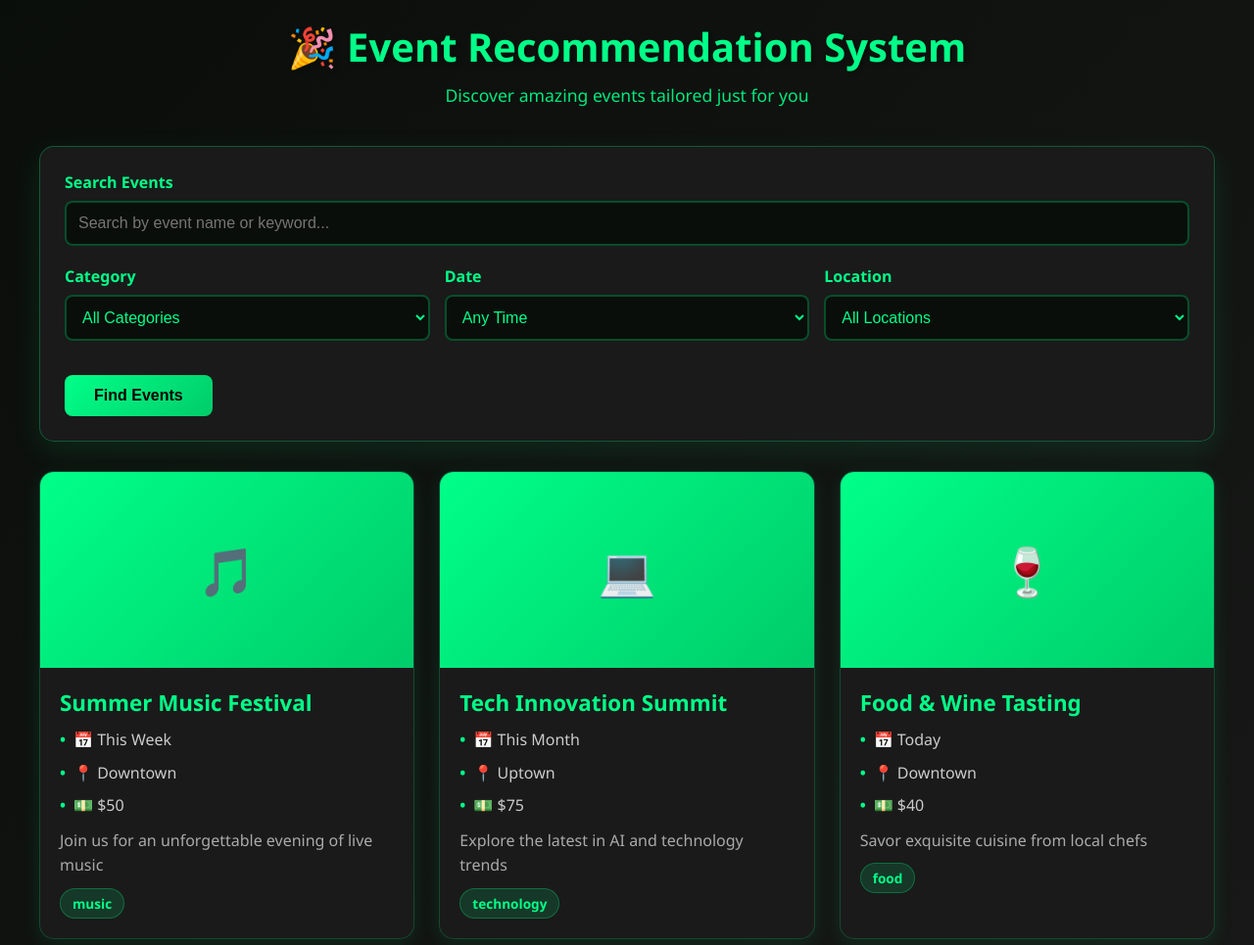
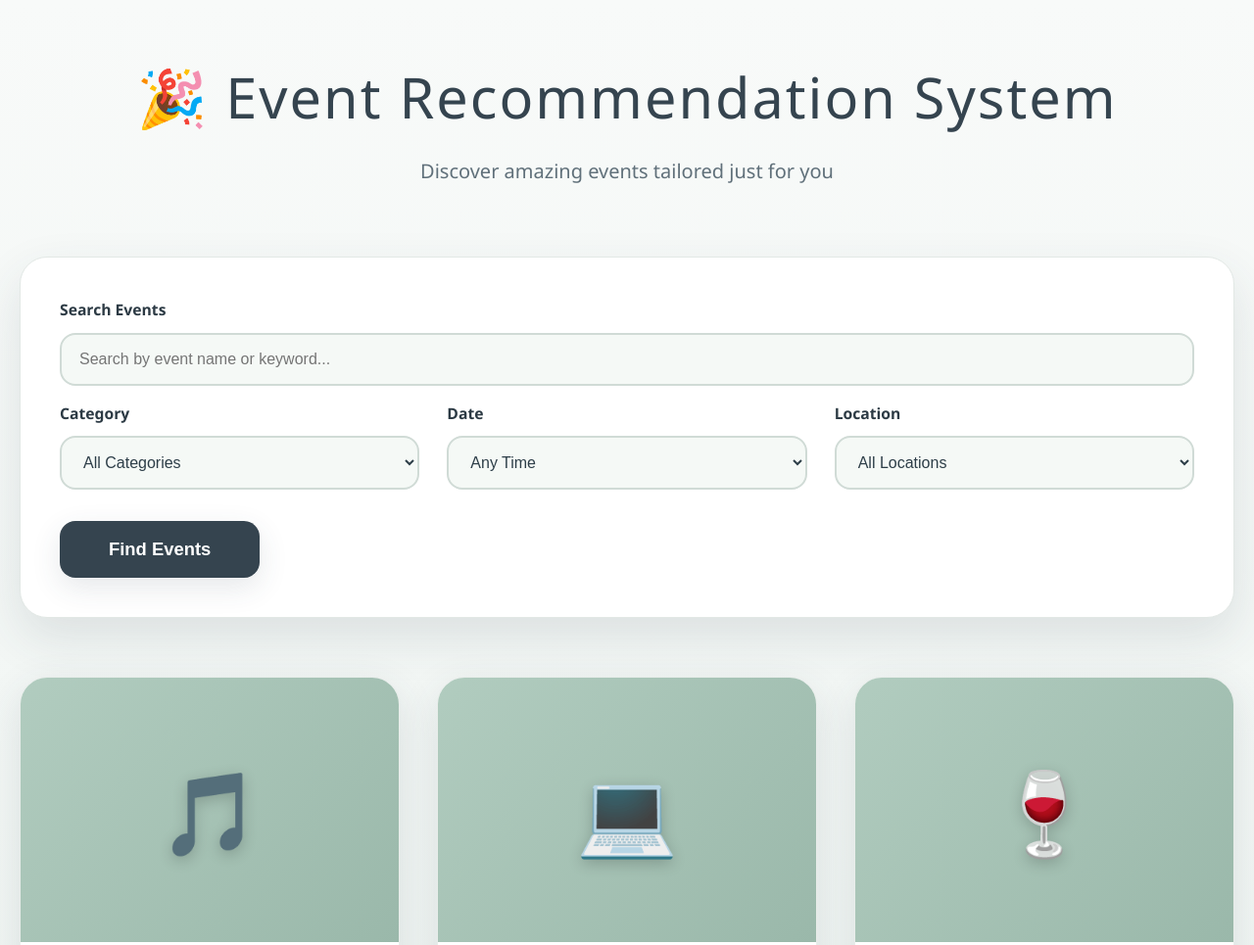
Before and after one commit to Hariman006/Event-Nexus, a plain HTML site: page index.html in a window 1280 px wide. Shown: the top 965 px of the page at 98% size. Drawn offline with Linux system fonts and the light colour scheme; a script that the page names is missing.

Commit message:
Update index.html

```diff
--- a/index.html
+++ b/index.html
@@ -5,205 +5,205 @@
     <meta name="viewport" content="width=device-width, initial-scale=1.0">
     <title>Event Recommendation System</title>
     <style>
-        * {
-            margin: 0;
-            padding: 0;
-            box-sizing: border-box;
+        /* RESET */
+        * { margin: 0; padding: 0; box-sizing: border-box; }
+
+        /* PALETTE – Sage Mint + Slate Navy */
+        :root {
+            --sage-mint:     #B1CCBF;
+            --slate-navy:    #35444F;
+            --navy-dark:     #2C3A44;
+            --light-bg:      #F8FAF9;
+            --card-bg:       #FFFFFF;
+            --text-dark:     #2D3E48;
+            --text-muted:    #60707A;
+            --shadow:        rgba(53, 68, 79, 0.12);
+            --shadow-hover:  rgba(53, 68, 79, 0.22);
         }
 
         body {
             font-family: 'Segoe UI', Tahoma, Geneva, Verdana, sans-serif;
-            background: linear-gradient(135deg, #0a0e0a 0%, #1a1a1a 100%);
+            background: linear-gradient(180deg, var(--light-bg) 0%, #E8F0EC 100%);
             min-height: 100vh;
-            padding: 20px;
+            padding: 50px 20px;
+            color: var(--text-dark);
+            line-height: 1.7;
         }
 
-        .container {
-            max-width: 1200px;
-            margin: 0 auto;
-        }
+        .container { max-width: 1300px; margin: 0 auto; }
 
+        /* HEADER */
         header {
             text-align: center;
-            color: #00ff88;
-            margin-bottom: 40px;
+            margin-bottom: 70px;
         }
 
         h1 {
-            font-size: 2.5rem;
+            font-size: 3.6rem;
+            font-weight: 300;
+            color: var(--slate-navy);
+            letter-spacing: 2px;
             margin-bottom: 10px;
-            text-shadow: 2px 2px 4px rgba(0,0,0,0.3);
         }
 
         .subtitle {
-            font-size: 1.1rem;
-            opacity: 0.9;
+            font-size: 1.25rem;
+            color: var(--text-muted);
         }
 
+        /* FILTERS */
         .filters {
-            background: #1a1a1a;
-            padding: 25px;
-            border-radius: 15px;
-            box-shadow: 0 10px 30px rgba(0,255,136,0.1);
-            margin-bottom: 30px;
-            border: 1px solid #00ff8844;
-        }
-
-        .filter-group {
-            margin-bottom: 20px;
-        }
-
-        .filter-group:last-child {
-            margin-bottom: 0;
+            background: var(--card-bg);
+            padding: 40px;
+            border-radius: 28px;
+            box-shadow: 0 20px 50px var(--shadow);
+            margin-bottom: 60px;
+            border: 1px solid #e2e8e5;
         }
 
         label {
+            font-weight: 600;
+            color: var(--navy-dark);
+            margin-bottom: 10px;
             display: block;
-            font-weight: 600;
-            margin-bottom: 8px;
-            color: #00ff88;
+            font-size: 0.98rem;
         }
 
         input[type="text"],
         select {
             width: 100%;
-            padding: 12px;
-            border: 2px solid #00ff8844;
-            border-radius: 8px;
+            padding: 16px 18px;
+            border: 2px solid #d0dbd6;
+            border-radius: 16px;
+            background: #f5f9f6;
+            color: var(--text-dark);
             font-size: 1rem;
-            transition: border-color 0.3s;
-            background: #0a0e0a;
-            color: #00ff88;
+            transition: all 0.35s ease;
         }
 
         input[type="text"]:focus,
         select:focus {
             outline: none;
-            border-color: #00ff88;
-        }
-
-        select option {
-            background: #0a0e0a;
-            color: #00ff88;
+            border-color: var(--sage-mint);
+            background: white;
+            box-shadow: 0 0 0 5px rgba(177, 204, 191, 0.15);
         }
 
         .filter-row {
             display: grid;
-            grid-template-columns: repeat(auto-fit, minmax(200px, 1fr));
-            gap: 15px;
-        }
-
-        .btn {
-            background: linear-gradient(135deg, #00ff88 0%, #00cc6a 100%);
-            color: #000;
-            padding: 12px 30px;
-            border: none;
-            border-radius: 8px;
-            font-size: 1rem;
-            font-weight: 600;
-            cursor: pointer;
-            transition: transform 0.2s, box-shadow 0.2s;
+            grid-template-columns: repeat(auto-fit, minmax(260px, 1fr));
+            gap: 28px;
             margin-top: 15px;
         }
 
-        .btn:hover {
-            transform: translateY(-2px);
-            box-shadow: 0 5px 15px rgba(0, 255, 136, 0.4);
+        /* BUTTON */
+        .btn {
+            margin-top: 32px;
+            background: var(--slate-navy);
+            color: white;
+            padding: 18px 50px;
+            border: none;
+            border-radius: 16px;
+            font-size: 1.15rem;
+            font-weight: 600;
+            cursor: pointer;
+            transition: all 0.35s ease;
+            box-shadow: 0 10px 30px var(--shadow);
         }
 
+        .btn:hover {
+            background: var(--navy-dark);
+            transform: translateY(-5px);
+            box-shadow: 0 20px 40px var(--shadow-hover);
+        }
+
+        /* EVENT CARDS */
         .events-grid {
             display: grid;
-            grid-template-columns: repeat(auto-fill, minmax(320px, 1fr));
-            gap: 25px;
+            grid-template-columns: repeat(auto-fill, minmax(380px, 1fr));
+            gap: 38px;
         }
 
         .event-card {
-            background: #1a1a1a;
-            border-radius: 15px;
+            background: var(--card-bg);
+            border-radius: 28px;
             overflow: hidden;
-            box-shadow: 0 5px 20px rgba(0,255,136,0.1);
-            transition: transform 0.3s, box-shadow 0.3s;
-            cursor: pointer;
-            border: 1px solid #00ff8833;
+            box-shadow: 0 12px 40px var(--shadow);
+            transition: all 0.4s ease;
+            border: 1px solid #e8edea;
         }
 
         .event-card:hover {
-            transform: translateY(-5px);
-            box-shadow: 0 10px 30px rgba(0,255,136,0.25);
-            border-color: #00ff88;
+            transform: translateY(-16px);
+            box-shadow: 0 32px 65px var(--shadow-hover);
         }
 
         .event-image {
             width: 100%;
-            height: 200px;
-            background: linear-gradient(135deg, #00ff88 0%, #00cc6a 100%);
+            height: 270px;
+            background: linear-gradient(135deg, var(--sage-mint), #9ab8aa);
             display: flex;
             align-items: center;
             justify-content: center;
-            color: #000;
-            font-size: 3rem;
+            color: white;
+            font-size: 5.2rem;
+            text-shadow: 0 4px 15px rgba(0,0,0,0.2);
         }
 
         .event-content {
-            padding: 20px;
+            padding: 30px;
         }
 
         .event-title {
-            font-size: 1.4rem;
-            font-weight: 700;
-            color: #00ff88;
-            margin-bottom: 10px;
+            font-size: 1.75rem;
+            font-weight: 600;
+            color: var(--slate-navy);
+            margin-bottom: 16px;
         }
 
         .event-details {
-            color: #aaa;
-            line-height: 1.6;
+            color: var(--text-muted);
+            font-size: 0.98rem;
         }
 
         .event-detail-item {
+            margin-bottom: 12px;
             display: flex;
             align-items: center;
-            margin-bottom: 8px;
-            color: #ccc;
         }
 
         .event-detail-item::before {
-            content: "•";
-            color: #00ff88;
-            font-weight: bold;
-            margin-right: 8px;
+            content: "◆";
+            color: var(--sage-mint);
+            margin-right: 14px;
+            font-size: 0.9em;
         }
 
         .event-tag {
             display: inline-block;
-            background: #00ff8822;
-            color: #00ff88;
-            padding: 5px 12px;
-            border-radius: 20px;
-            font-size: 0.85rem;
+            background: var(--sage-mint);
+            color: var(--slate-navy);
+            padding: 10px 22px;
+            border-radius: 50px;
+            font-size: 0.88rem;
             font-weight: 600;
-            margin-top: 10px;
-            border: 1px solid #00ff8844;
+            margin-top: 20px;
         }
 
         .no-results {
+            grid-column: 1 / -1;
             text-align: center;
-            color: #00ff88;
-            font-size: 1.2rem;
-            padding: 40px;
-            background: rgba(0,255,136,0.1);
-            border-radius: 15px;
-            border: 1px solid #00ff8844;
+            padding: 100px 20px;
+            background: var(--card-bg);
+            border-radius: 28px;
+            color: var(--text-muted);
+            font-size: 1.5rem;
+            border: 3px dashed #c8d9d1;
         }
 
         @media (max-width: 768px) {
-            h1 {
-                font-size: 2rem;
-            }
-
-            .events-grid {
-                grid-template-columns: 1fr;
-            }
+            h1 { font-size: 2.8rem; }
+            .events-grid, .filter-row { grid-template-columns: 1fr; }
         }
     </style>
 </head>
```
